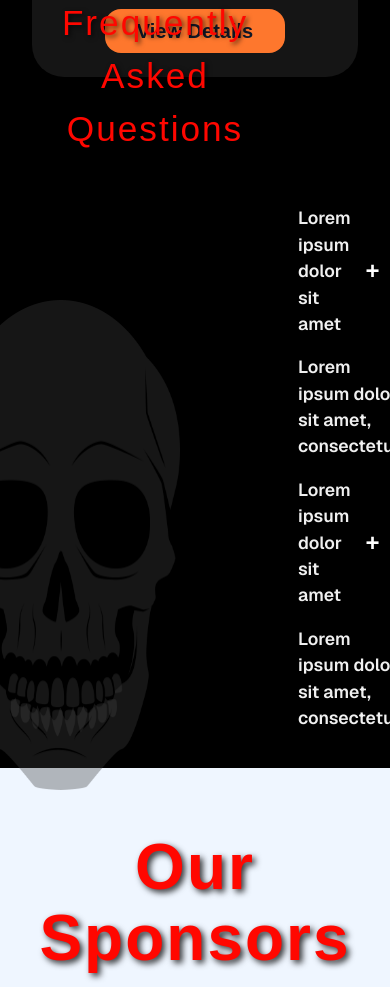
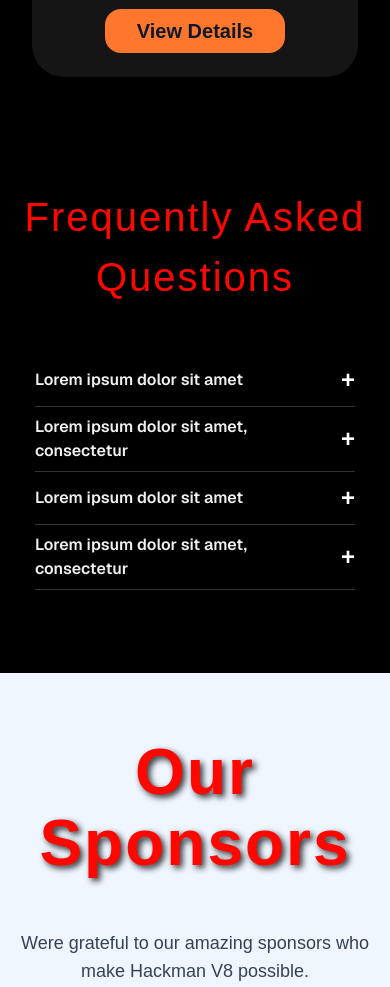
Before and after one commit to tejasva-vardhan/Hackman_V8, a Next.js app in the folder frontend/: page / in a window 390 px wide. Shown: the part 2980-3967 px from the top of the page. Built offline with nearby package versions, Linux system fonts and the light colour scheme; a web font is replaced by a local one.

Commit message:
added responsiveness

```diff
--- a/frontend/src/styles/FAQ.module.css
+++ b/frontend/src/styles/FAQ.module.css
@@ -1,49 +1,42 @@
-/* Main section container - using Flexbox for side-by-side layout */
 .faqSection {
   display: flex;
-  align-items: center; /* Vertically centers the skull and content */
+  align-items: center;
   background-color: #000000;
   margin-top: -200px;
 }
 
-/* Flex Item 1: The Skull */
 .faqSkullLeft {
   height: 490px;
-  width: auto; /* Prevents skull from becoming too large */
-  opacity: 0.99; /* Makes the skull faint, like in the image */
+  width: auto;
+  opacity: 0.99;
   pointer-events: none;
   transform: translateY(162px);
 }
 
-/* Flex Item 2: The Content Column */
 .faqContent {
-  flex: 1 1 80%; /* Allows content to take up ~60% of the space */
+  flex: 1 1 80%;
   display: flex;
   flex-direction: column;
-  justify-content: center; /* Vertically centers the title and container */
+  justify-content: center;
   min-width: 0;
   transform: translateX(-130px);
 }
 
-/* The "Frequently Asked Questions" title */
 .faqTitle {
   font-size: 4.2em;
-  text-align: center; /* Centers the title within the content column */
+  text-align: center;
   margin-bottom: 40px;
   text-transform: none;
   text-shadow: 2px 2px 5px rgba(0, 0, 0, 0.7);
 }
 
-/* Wrapper for the list of FAQ items */
 .faqContainer {
   margin-left: 228px;
   margin-right: 108px;
 
-  /* Remove any other margin properties like max-width or margin: 0 auto */
-  width: auto; /* Allow width to be flexible */
+  width: auto;
   padding: 15px;}
 
-/* A single question-answer item */
 .faqItem {
   margin-bottom: 8px;
   padding-bottom: 8px;
@@ -51,7 +44,6 @@
   text-align: left;
 }
 
-/* The clickable question bar */
 .faqQuestion {
   display: flex;
   justify-content: space-between;
@@ -65,9 +57,8 @@
   color: #ff8c00;
 }
 
-/* The question text itself */
 .faqQuestion h3 {
-  font-family: var(--font-geist-sans), sans-serif; /* Using a readable font */
+  font-family: var(--font-geist-sans), sans-serif;
   font-size: 1em;
   color: #f0f0f0;
   margin: 0;
@@ -75,7 +66,6 @@
   font-weight: 550;
 }
 
-/* The expandable answer text */
 .faqAnswer {
   padding: 5px 0 5px 15px;
   color: #ccc;
@@ -84,7 +74,6 @@
   line-height: 1.5;
 }
 
-/* The '+' and '-' icon */
 .toggleIcon {
   font-size: 1.5em;
   color: #ffffff;
@@ -92,31 +81,34 @@
   margin-left: 15px;
 }
 
-@media (max-width: 768px) {
+@media (max-width: 1024px) {
+  .faqSection {
+    flex-direction: column;
+    padding: 60px 20px;
+    margin-top: -70px;
+    min-height: auto;
+  }
+
+  .faqSkullLeft {
+    display: none;
+  }
+
+  .faqContent {
+    transform: none;
+    width: 100%;
+  }
+
   .faqTitle {
-    font-size: 2.2em;
-    margin-bottom: 30px;
+    font-size: 2.5em;
   }
 
   .faqContainer {
-    padding: 20px;
+    margin: 0 auto;
+    max-width: 600px;
   }
 
-  .faqQuestion h3 {
-    font-size: 1.1em;
-  }
-
-  .toggleIcon {
-    font-size: 1.5em;
-  }
-
+  .faqQuestion h3,
   .faqAnswer {
-    font-size: 1em;
-  }
-
-  .faqSkullLeft {
-    width: 180px;
-    left: 0px;
-    bottom: -50px;
+    font-size: 1rem;
   }
 }
```
